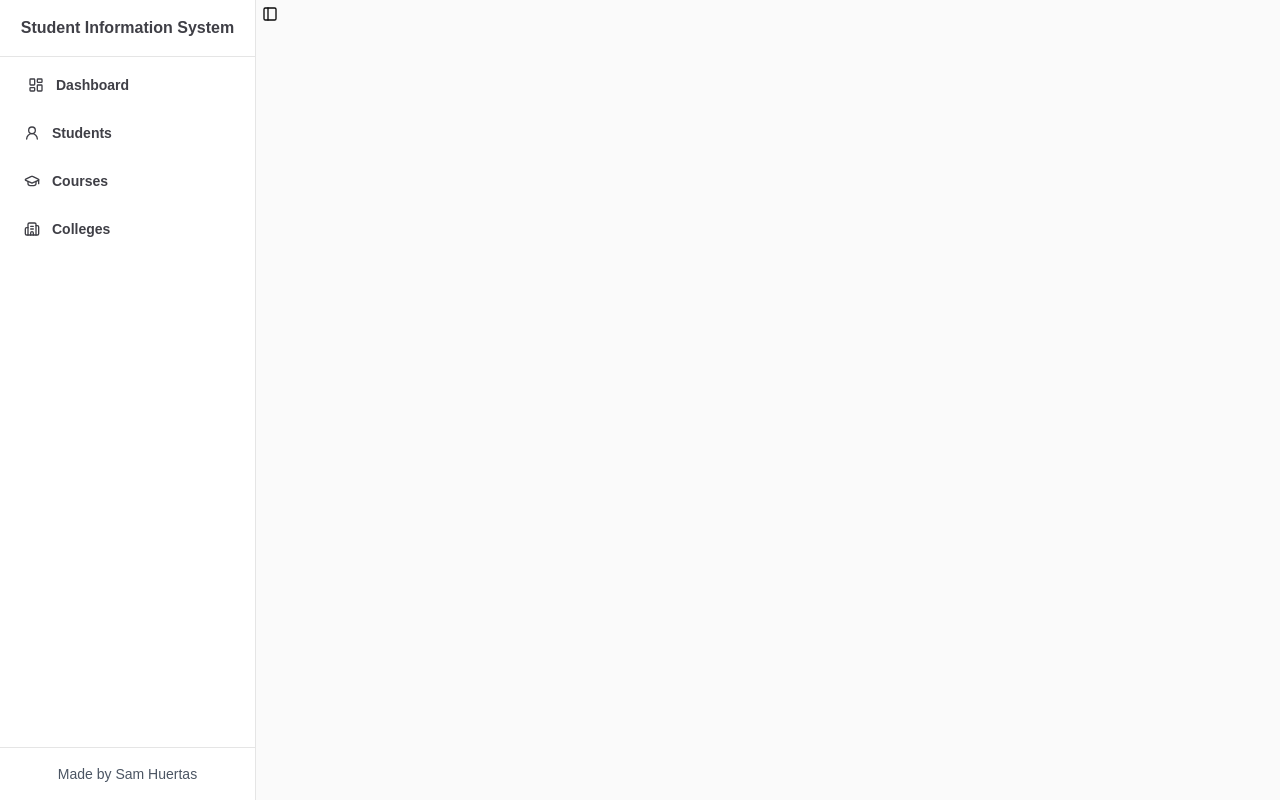
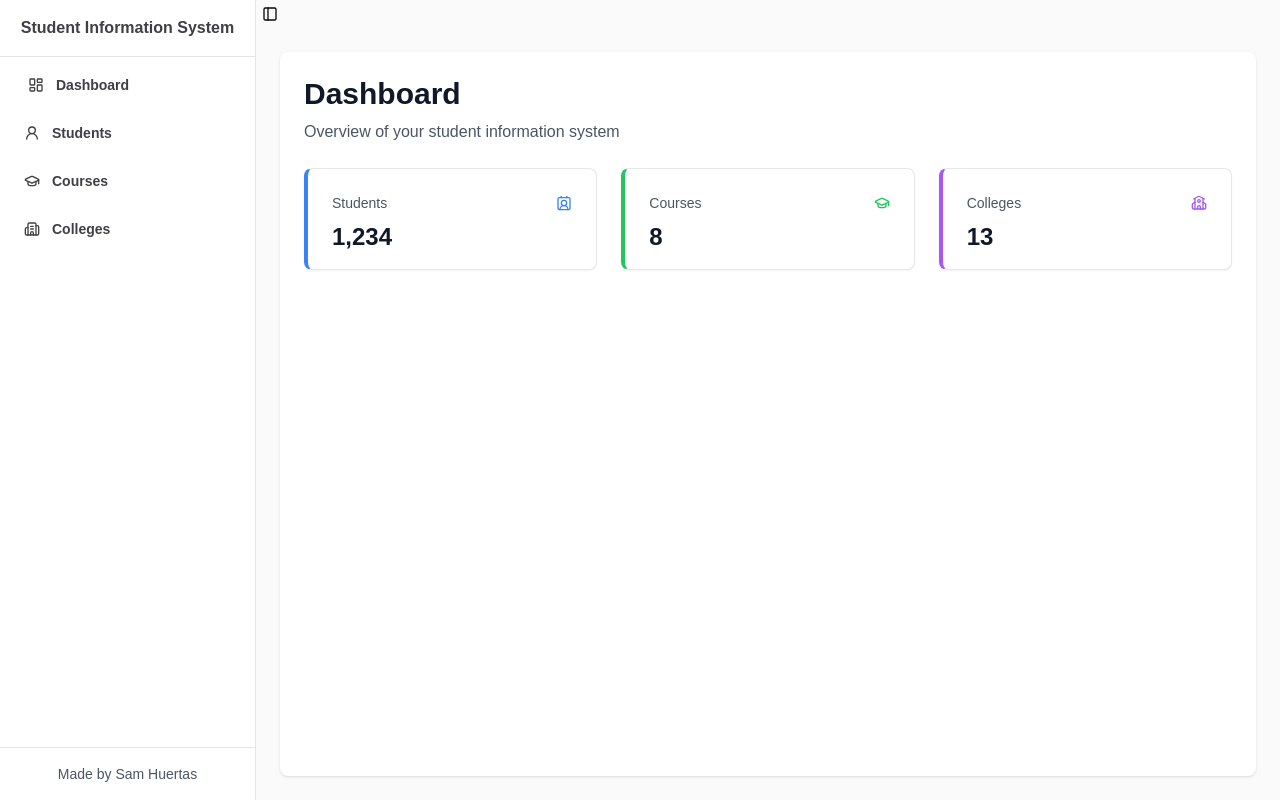
Before and after one commit to SamHuertas/Web-SSIS-CCC181, a Vue app in the folder frontend/: page / in a window 1280 px wide. Built offline with nearby package versions, Linux system fonts and the light colour scheme.

Commit message:
Added Stat Cards in Dashboardview

```diff
--- a/frontend/src/App.vue
+++ b/frontend/src/App.vue
@@ -1,14 +1,15 @@
 <script setup>
   import { SidebarProvider, SidebarTrigger } from './components/ui/sidebar';
   import AppSidebar from './components/AppSidebar.vue';
+  import DashboardView from './views/DashboardView.vue';
 </script>
 
 <template>
-  <SidebarProvider>
+  <SidebarProvider class="flex h-screen">
     <AppSidebar />
-    <main>
+    <main class="flex-1 flex flex-col">
       <SidebarTrigger />
-      <slot />
+      <DashboardView />
     </main>
   </SidebarProvider>
 </template>
--- /dev/null
+++ b/frontend/src/components/DashboardHeader.vue
@@ -0,0 +1,22 @@
+<template>
+  <div class="mb-8">
+    <h1 class="text-3xl font-bold text-gray-900">{{ title }}</h1>
+    <p class="text-gray-600 mt-1">{{ subtitle }}</p>
+  </div>
+</template>
+
+<script>
+export default {
+  name: 'DashboardHeader',
+  props: {
+    title: {
+      type: String,
+      default: 'Dashboard'
+    },
+    subtitle: {
+      type: String,
+      default: 'Overview of your student information system'
+    }
+  }
+}
+</script>
--- /dev/null
+++ b/frontend/src/components/StatCard.vue
@@ -0,0 +1,54 @@
+<script setup>
+    import { defineProps } from 'vue';
+    import * as LucideIcons from 'lucide-vue-next';
+
+    const stats = defineProps({
+        title: {
+            type: String,
+            required: true
+        },
+        value: {
+            type: [String, Number],
+            required: true
+        },
+        color: {
+            type: String,
+            default: 'blue'
+        },
+        icon: {
+            type: String,
+            default: 'user'
+        }
+    });
+    const IconComponent = LucideIcons[stats.icon.charAt(0).toUpperCase() + stats.icon.slice(1).replace(/-([a-z])/g, (g) => g[1].toUpperCase())] || LucideIcons.User;
+    const colorClasses = {
+      blue: {
+        border: 'border-l-blue-500',
+        text: 'text-blue-500'
+      },
+      green: {
+        border: 'border-l-green-500',
+        text: 'text-green-500'
+      },
+      purple: {
+        border: 'border-l-purple-500',
+        text: 'text-purple-500'
+      }
+    }
+</script>
+
+<template>
+    <div class="bg-white border border-gray-200 rounded-lg shadow-sm border-l-4" :class="colorClasses[stats.color]?.border">
+        <div class="flex flex-row items-center justify-between space-y-0 pb-2 p-6">
+          <h3 class="text-sm font-medium text-gray-600">{{ stats.title }}</h3>
+
+          <component
+            :is="IconComponent"
+            class="h-4 w-4" :class="colorClasses[stats.color]?.text"
+          />
+        </div>
+        <div class="px-6 pb-4">
+          <div class="text-2xl font-bold text-gray-900">{{ stats.value }}</div>
+        </div>
+      </div>
+</template>
--- /dev/null
+++ b/frontend/src/components/StatCardsSection.vue
@@ -0,0 +1,11 @@
+<script setup>
+  import StatCard from '@/components/StatCard.vue';
+</script>
+
+<template>
+  <div class="grid grid-cols-1 sm:grid-cols-1 lg:grid-cols-3 gap-6">
+    <StatCard title="Students" value="1,234" color="blue" icon="contact-round" />
+    <StatCard title="Courses" value="8" color="green" icon="graduation-cap" />
+    <StatCard title="Colleges" value="13" color="purple" icon="school" />
+  </div>
+</template>
--- /dev/null
+++ b/frontend/src/views/DashboardView.vue
@@ -0,0 +1,19 @@
+<script setup>
+    import StatCardsSection from '@/components/StatCardsSection.vue';
+</script>
+
+<template>
+    <div class="flex-1 flex flex-col overflow-hidden">
+      <main class="flex-1 overflow-auto p-6">
+        <div class="bg-white rounded-lg shadow h-full p-6 space-y-6 w-full">
+                <div>
+                <h1 class="text-3xl font-bold text-gray-900">Dashboard</h1>
+                <p class="text-gray-600 mt-2">Overview of your student information system</p>
+                </div>
+
+               <!-- stat card Component -->
+                <StatCardsSection />
+        </div>
+      </main>
+    </div>
+</template>
```
